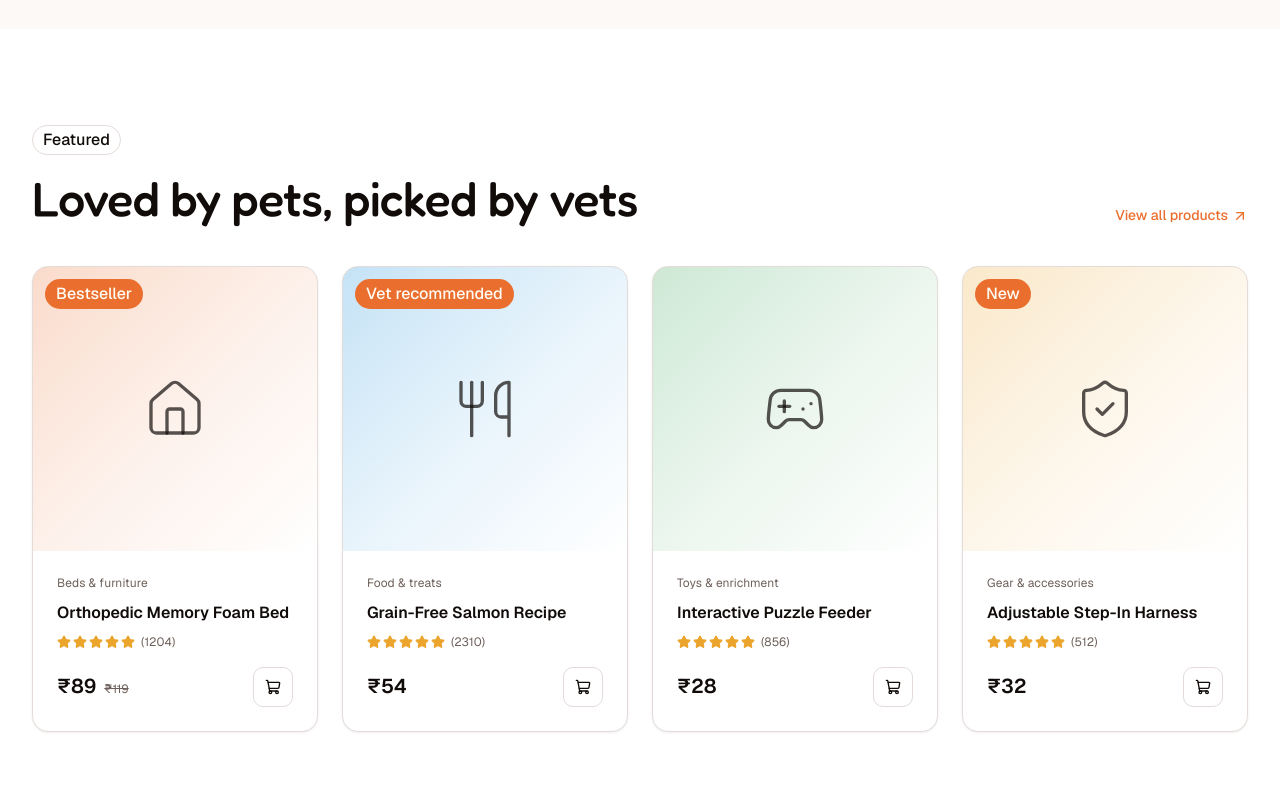
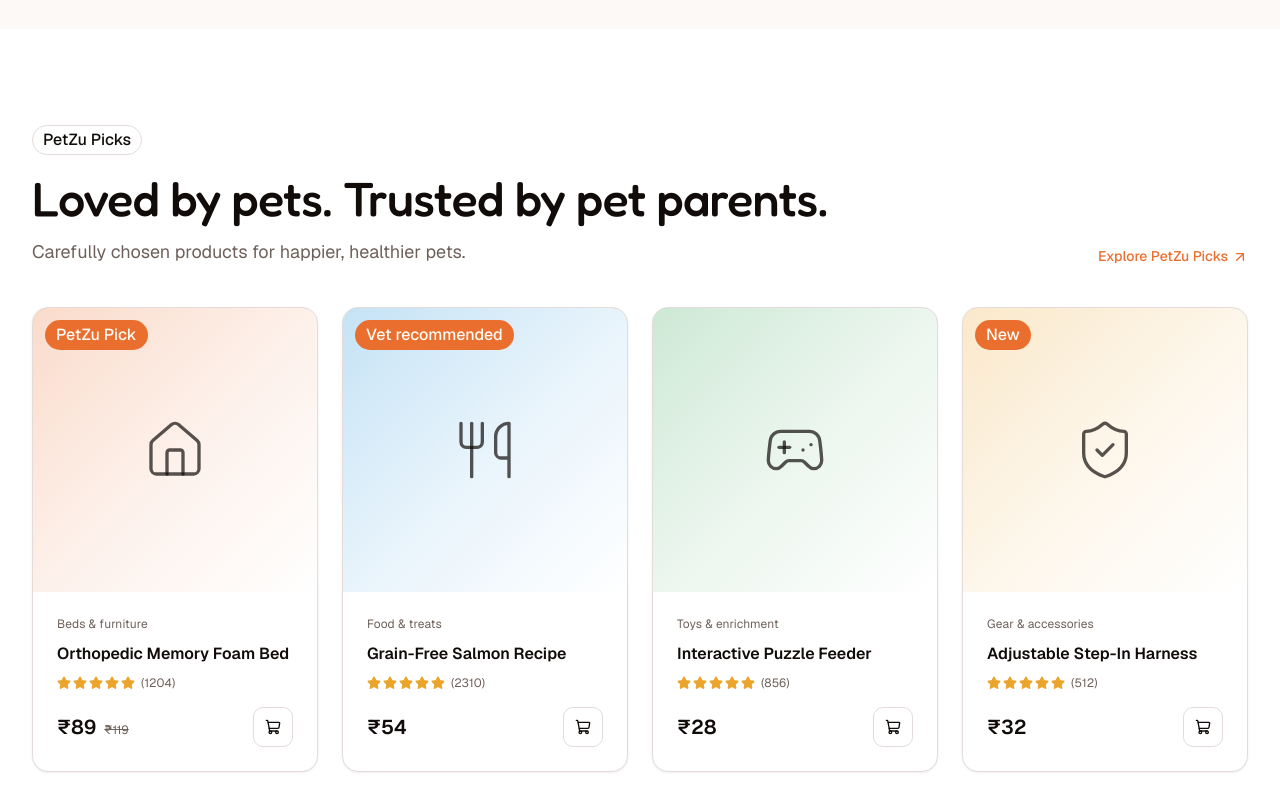
Before and after one commit to prakash70428/petzu, a Next.js app: page / in a window 1280 px wide. Shown: the part 3860-4671 px from the top of the page. Built offline with nearby package versions, Linux system fonts and the light colour scheme; no server answers.

Commit message:
Rework the featured-products section as "PetZu Picks"
- Eyebrow "Featured" -> "PetZu Picks"; headline and new supporting line
- Link label -> "Explore PetZu Picks"
- Product badge "Bestseller" -> "PetZu Pick"

Co-Authored-By: Claude Sonnet 5 <noreply@anthropic.com>

```diff
--- a/features/home/components/featured-products.tsx
+++ b/features/home/components/featured-products.tsx
@@ -21,16 +21,19 @@ export function FeaturedProducts() {
     <Section>
       <div className="flex flex-col gap-4 sm:flex-row sm:items-end sm:justify-between">
         <div>
-          <Badge variant="outline">Featured</Badge>
+          <Badge variant="outline">PetZu Picks</Badge>
           <h2 className="mt-4 font-display text-display-lg text-foreground">
-            Loved by pets, picked by vets
+            Loved by pets. Trusted by pet parents.
           </h2>
+          <p className="mt-3 max-w-md text-body-lg text-muted-foreground">
+            Carefully chosen products for happier, healthier pets.
+          </p>
         </div>
         <Link
           href="/shop"
-          className="inline-flex items-center gap-1 text-body-sm font-medium text-primary transition-colors hover:underline"
+          className="inline-flex shrink-0 items-center gap-1 text-body-sm font-medium text-primary transition-colors hover:underline"
         >
-          View all products
+          Explore PetZu Picks
           <ArrowUpRight className="size-4" aria-hidden />
         </Link>
       </div>
--- a/features/home/constants.ts
+++ b/features/home/constants.ts
@@ -167,7 +167,7 @@ export const featuredProducts: Product[] = [
     originalPrice: 119,
     rating: 4.8,
     reviewCount: 1204,
-    badge: "Bestseller",
+    badge: "PetZu Pick",
     icon: HomeIcon,
   },
   {
```
